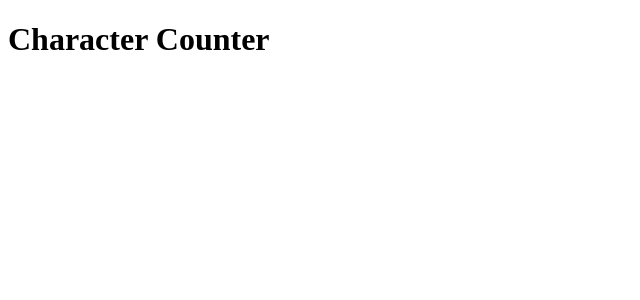
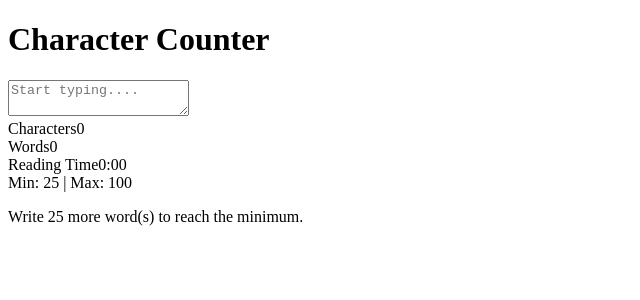
Before and after one commit to SonnyB34/character-counter-lab-9.2, a React (Vite) app: page / in a window 1280 px wide. Shown: the top 300 px of the page, without its empty margins (0-640 px from the left). Built offline with nearby package versions, Linux system fonts and the light colour scheme.

Commit message:
added functionality to CharacterCounter

```diff
--- a/src/components/CharacterCounter/CharacterCounter.tsx
+++ b/src/components/CharacterCounter/CharacterCounter.tsx
@@ -1,23 +1,72 @@
-import type { CharacterCounterProps } from "../../types";
-import { useState } from "react";
-import TextInput from "../TextInput/TextInput";
+import { useState, useCallback } from "react";
+import TextInput from "../TextInput/TextInput"
 import StatsDisplay from "../StatsDisplay/StatsDisplay";
+import type { CharacterCounterProps, TextStats } from "../../types";
 
+const WORDS_PER_MINUTE = 200;
 
+function calculateStats(text: string): TextStats {
+  const trimmed = text.trim();
+  const wordCount = trimmed === "" ? 0 : trimmed.split(/\s+/).length;
+  return {
+    characterCount: text.length,
+    wordCount,
+    readingTime: wordCount / WORDS_PER_MINUTE,
+  };
+}
 
 export default function CharacterCounter({
-    minWords=25,
-    maxWords=500,
-    targetReadingTime
-}: CharacterCounterProps){
-   const [text, setText] = useState("");
+  minWords = 25,
+  maxWords = 100,
+  targetReadingTime,
+}: CharacterCounterProps) {
+  const [stats, setStats] = useState<TextStats>(calculateStats(""));
 
-   const wordCount = text;
-   const readingTime = wordCount / 250;
+  const handleTextChange = useCallback((text: string) => {
+    setStats(calculateStats(text));
+  }, []);
 
-    return (
-        <>
+  const { wordCount } = stats;
+  const tooFew = wordCount < minWords;
+  const tooMany = wordCount > maxWords;
+  const status = tooFew ? "low" : tooMany ? "high" : "good";
 
-        </>
-    )
+  // progress bar: 0% -> 100% of maxWords
+  const percent = Math.min(100, (wordCount / maxWords) * 100);
+
+  return (
+    <div className="counter">
+      <TextInput onTextChange={handleTextChange} />
+
+      <div className="card">
+        <StatsDisplay stats={stats} showReadingTime={true} />
+
+        <div className="hint">Min: {minWords} | Max: {maxWords}</div>
+
+        <div
+          className="bar"
+          role="progressbar"
+          aria-valuemin={0}
+          aria-valuemax={maxWords}
+          aria-valuenow={wordCount}
+        >
+          <div className={`bar-fill ${status}`} style={{ width: `${percent}%` }} />
+        </div>
+
+        <p className={`message ${status}`}>
+          {tooFew && `Write ${minWords - wordCount} more word(s) to reach the minimum.`}
+          {tooMany && `${wordCount - maxWords} word(s) over the limit. Trim it down.`}
+          {status === "good" && "Nice! You're in the sweet spot."}
+        </p>
+
+        {targetReadingTime !== undefined && (
+          <p className="hint">
+            {stats.readingTime >= targetReadingTime
+              ? "Reading-time goal reached."
+              : `Goal: ${targetReadingTime} min read`}
+          </p>
+        )}
+      </div>
+    </div>
+  );
 }
```
